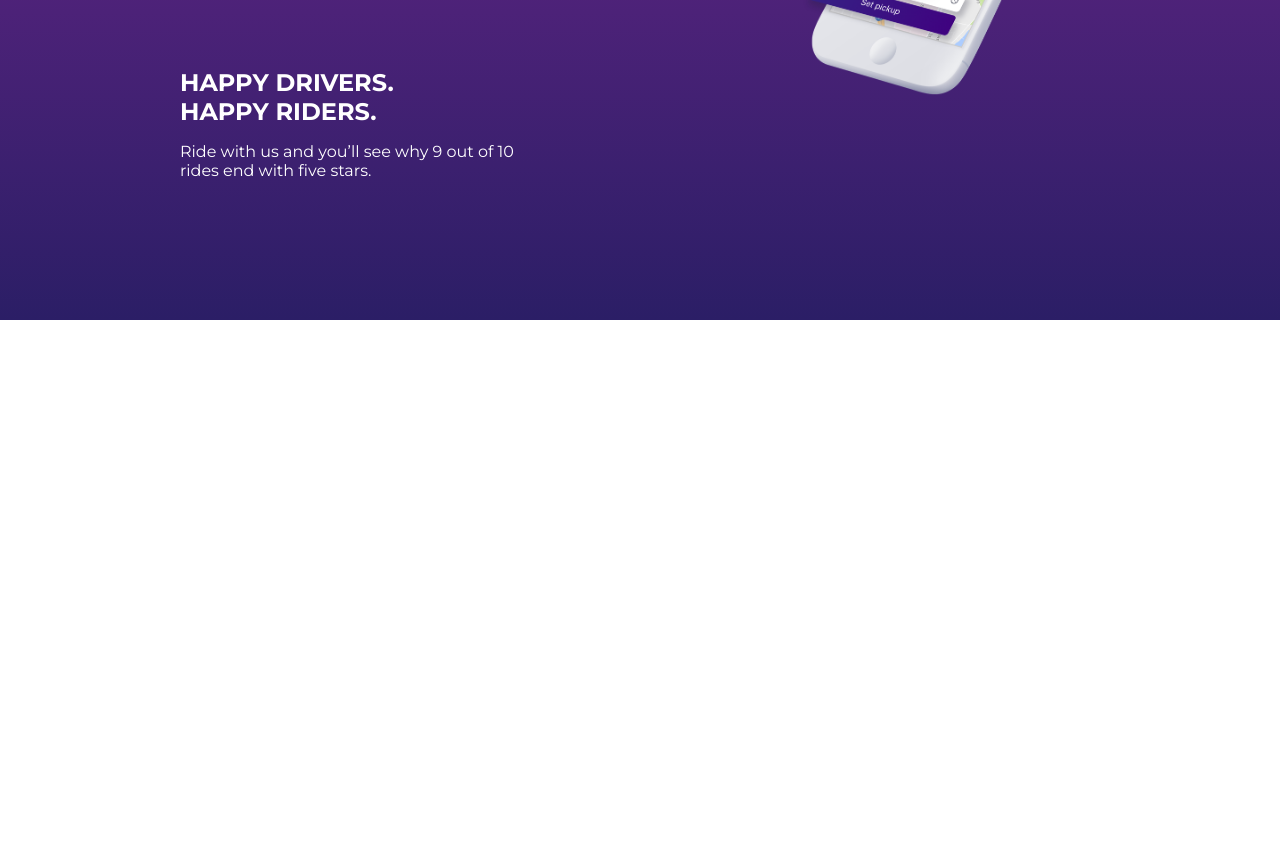
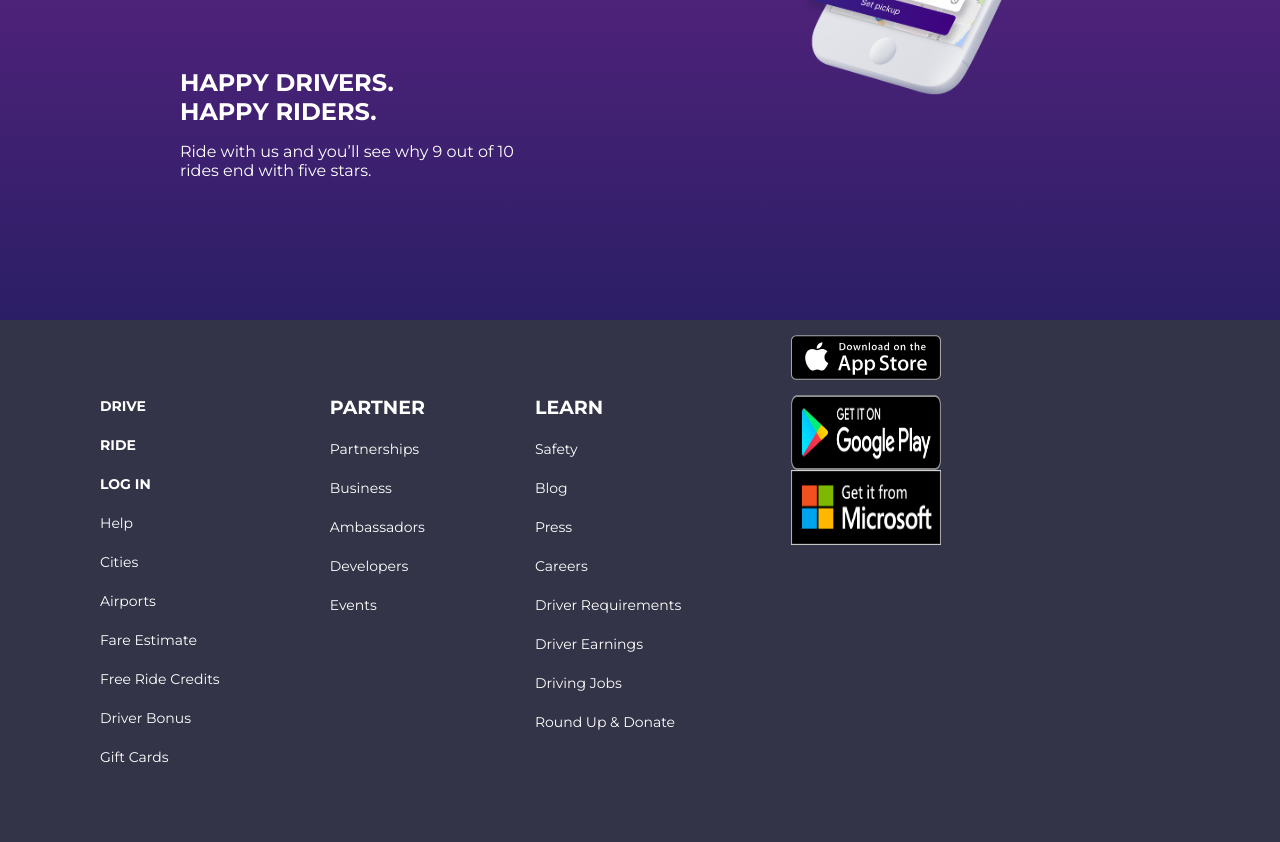
Before and after one commit to triniff/lyft-flexbox, a plain HTML site: page index.html in a window 1280 px wide. Shown: the part 1130-1972 px from the top of the page. Before the commit the page ends 1450 px from the top, so only its background shows below. Drawn offline with Linux system fonts and the light colour scheme.

Commit message:
agregando footer

```diff
--- a/assets/css/main.css
+++ b/assets/css/main.css
@@ -142,3 +142,49 @@ header{
 .text-info{
 	padding: 30px;
 }
+
+/*footer*/
+footer{
+	background-color: #333447;
+	color: #fff;
+}
+
+.social{
+	flex-direction: column;
+}
+
+footer a{
+	color: #fff;
+	text-decoration: none;
+	font-size: 14px;
+}
+
+footer ul li{
+	list-style: none;
+	padding: 10px;
+}
+
+footer h2{
+	font-size: 19px;
+}
+
+.social img{
+	width: 150px;
+	height: 75px;
+}
+
+.bold{
+	font-weight: 700;
+}
+
+.list{
+	justify-content: flex-start;
+	padding: 50px;
+}
+.list h2{
+	margin: 0;
+}
+
+.drive, .partner, .learn{
+	margin-right: 50px;
+}
--- a/index.html
+++ b/index.html
@@ -57,7 +57,50 @@
 	</div>
 	</section>
 	<footer class="flex-container">
-
+		<div class="list flex-container">
+			<div class="drive flex-container">
+				<ul>
+					<li><a href="#" class="bold">DRIVE</a></li>
+					<li><a href="#" class="bold">RIDE</a></li>
+					<li><a href="#" class="bold">LOG IN</a></li>
+					<li><a href="#">Help</a></li>
+					<li><a href="#">Cities</a></li>
+					<li><a href="#">Airports</a></li>
+					<li><a href="#">Fare Estimate</a></li>
+					<li><a href="#">Free Ride Credits</a></li>
+					<li><a href="#">Driver Bonus</a></li>
+					<li><a href="#">Gift Cards</a></li>
+				</ul>
+			</div>
+			<div class="partner flex-container">
+				<ul>
+					<li><h2>PARTNER</h2></li>
+					<li><a href="#">Partnerships</a></li>
+					<li><a href="#">Business</a></li>
+					<li><a href="#">Ambassadors</a></li>
+					<li><a href="#">Developers</a></li>
+					<li><a href="#">Events</a></li>
+				</ul>
+			</div>
+			<div class="learn flex-container">
+				<ul>
+					<li><h2>LEARN</h2></li>
+					<li><a href="#">Safety</a></li>
+					<li><a href="#">Blog</a></li>
+					<li><a href="#">Press</a></li>
+					<li><a href="#">Careers</a></li>
+					<li><a href="#">Driver Requirements</a></li>
+					<li><a href="#">Driver Earnings</a></li>
+					<li><a href="#">Driving Jobs</a></li>
+					<li><a href="#">Round Up & Donate</a></li>
+				</ul>
+			</div>
+		</div>
+		<div class="social flex-container">
+			<img src="assets/images/apple-store.svg" alt="apple store">
+			<img src="assets/images/google-play.png" alt="google play">
+			<img src="assets/images/microsoft.png" alt="microsoft">
+		</div>
 	</footer>
 </body>
 </html>
```
